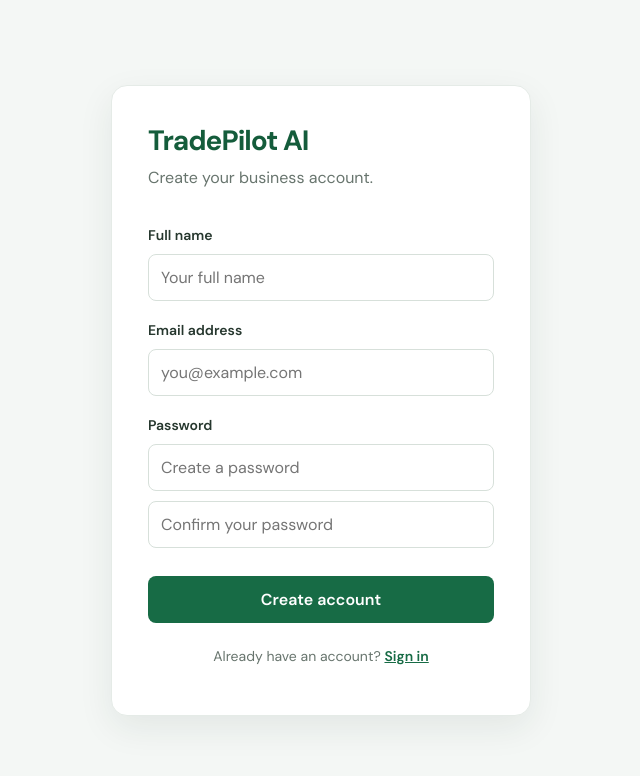
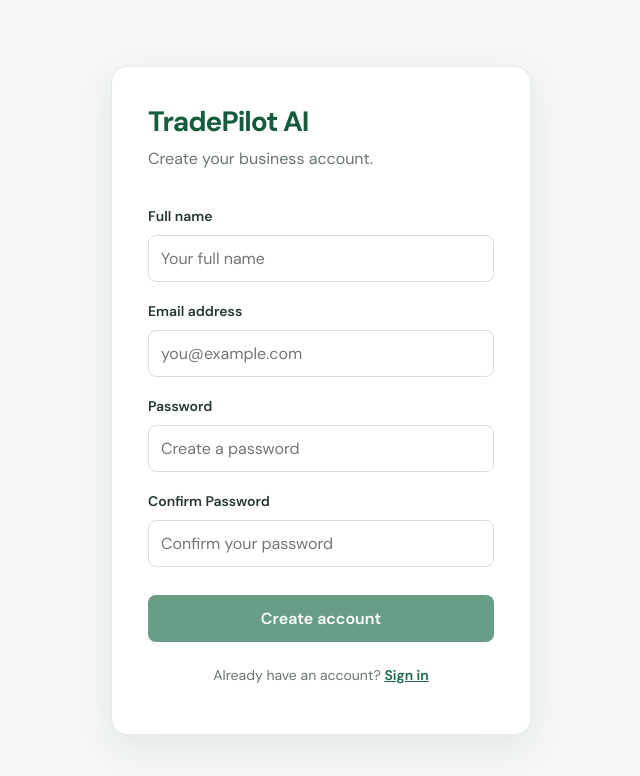
Before and after one commit to IfeanyiOsuji/tradepilot-frontend, a React (Vite) app: page /register in a window 1280 px wide. Shown: the top 776 px of the page, without its empty margins (319-959 px from the left). Built offline with nearby package versions, Linux system fonts and the light colour scheme.

Commit message:
Updated confirm Password

```diff
--- a/src/pages/Register.tsx
+++ b/src/pages/Register.tsx
@@ -95,7 +95,7 @@ export default function Register() {
             minLength={8}
             required
           />
-
+          <label htmlFor="confirmPassword">Confirm Password</label>
           <input
             id="confirmPassword"
             type="password"
@@ -119,7 +119,14 @@ export default function Register() {
 
           {error && <p className="auth-error">{error}</p>}
 
-          <button type="submit" disabled={loading}>
+          <button
+              type="submit"
+              disabled={
+                loading ||
+                password !== confirmPassword ||
+                password.length < 8
+              }
+          >
             {loading ? "Creating account..." : "Create account"}
           </button>
         </form>
```
